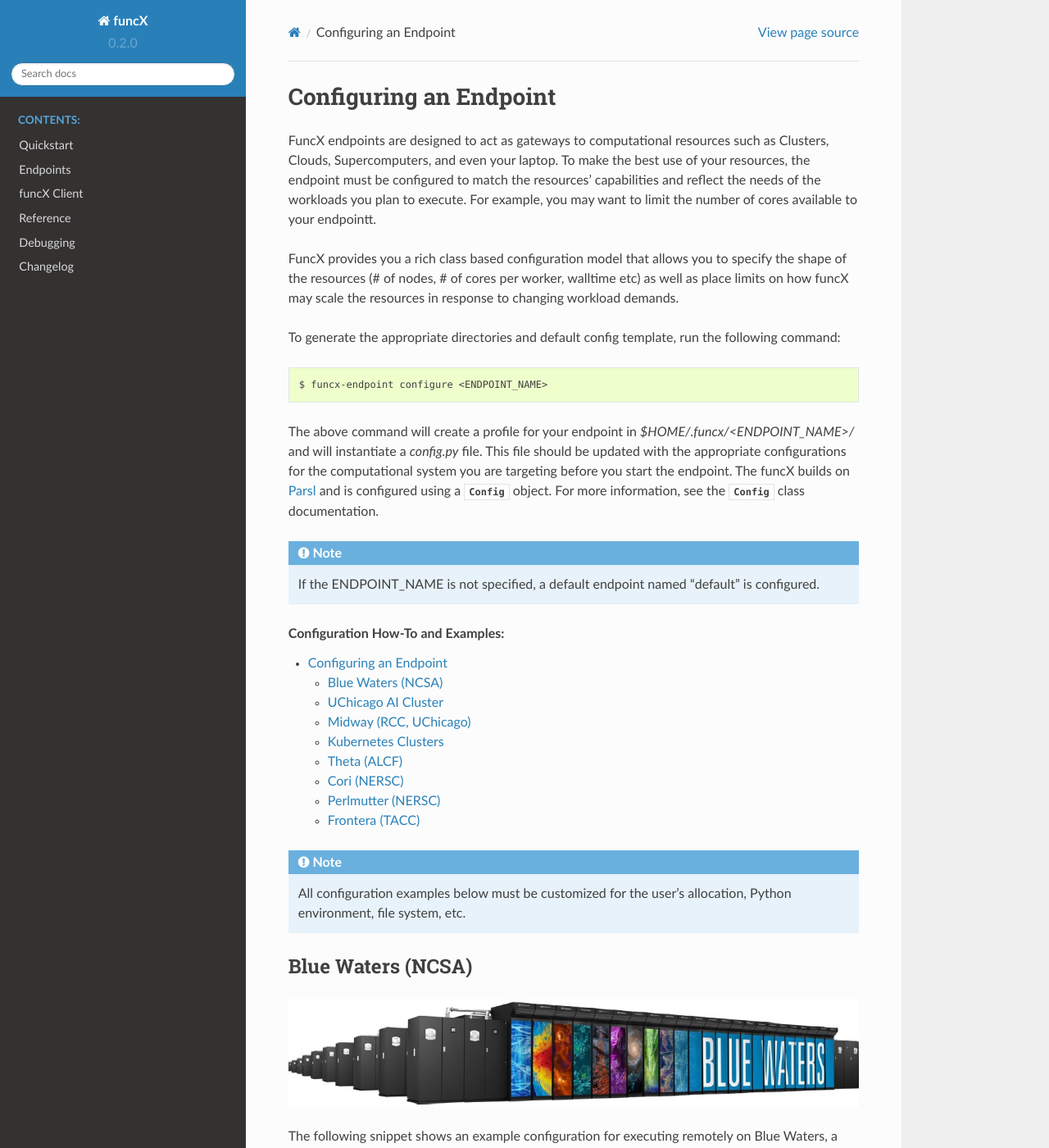
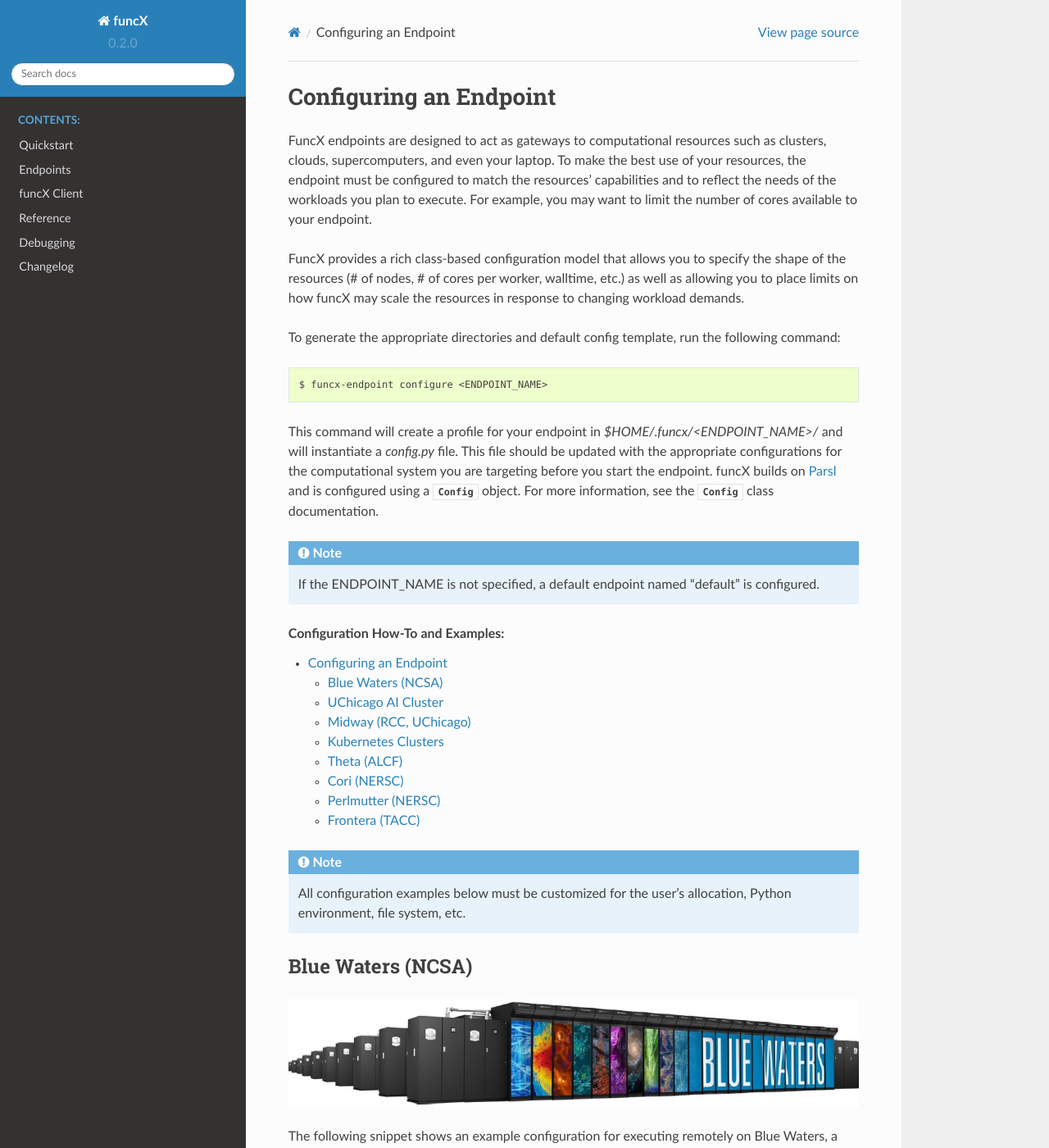
Before and after one commit to globus/globus-compute, a Sphinx documentation site: the page built from docs/configuring.rst, in a window 1280 px wide and 1400 px high. Shown: the whole window at 82% size. Built offline with Sphinx 7.4.7 and the Read the Docs theme 2.0.0, drawn with Linux system fonts in a browser that asks for light colours; some of the changed text lies outside the part shown.

Commit message:
wording/grammar/typos

```diff
--- a/docs/configuring.rst
+++ b/docs/configuring.rst
@@ -3,22 +3,22 @@
 Configuring an Endpoint
 -----------------------
 
-FuncX endpoints are designed to act as gateways to computational resources such as Clusters, Clouds,
-Supercomputers, and even your laptop. To make the best use of your resources, the endpoint must be
-configured to match the resources' capabilities and reflect the needs of the workloads you plan to execute.
-For example, you may want to limit the number of cores available to your endpointt.
+FuncX endpoints are designed to act as gateways to computational resources such as clusters, clouds,
+supercomputers, and even your laptop. To make the best use of your resources, the endpoint must be
+configured to match the resources' capabilities and to reflect the needs of the workloads you plan to execute.
+For example, you may want to limit the number of cores available to your endpoint.
 
-FuncX provides you a rich class based configuration model that allows you to specify the shape of the
-resources (# of nodes, # of cores per worker, walltime etc) as well as place limits on how funcX may
+FuncX provides a rich class-based configuration model that allows you to specify the shape of the
+resources (# of nodes, # of cores per worker, walltime, etc.) as well as allowing you to place limits on how funcX may
 scale the resources in response to changing workload demands.
 
 To generate the appropriate directories and default config template, run the following command::
 
   $ funcx-endpoint configure <ENDPOINT_NAME>
 
-The above command will create a profile for your endpoint in `$HOME/.funcx/<ENDPOINT_NAME>/` and will instantiate a
+This command will create a profile for your endpoint in `$HOME/.funcx/<ENDPOINT_NAME>/` and will instantiate a
 `config.py` file. This file should be updated with the appropriate configurations for the computational system you are
-targeting before you start the endpoint. The funcX builds on `Parsl <https://parsl-project.org>`_ and is
+targeting before you start the endpoint. funcX builds on `Parsl <https://parsl-project.org>`_ and is
 configured using a :class:`~funcx_endpoint.endpoint.utils.config.Config` object.
 For more information, see the :class:`~funcx_endpoint.endpoint.utils.config.Config` class documentation.
 
@@ -49,7 +49,7 @@ UChicago AI Cluster
 
 The following snippet shows an example configuration for the University of Chicago's AI Cluster.
 The configuration assumes the user is running on a login node and uses the `SlurmProvider` to interface
-with the scheduler, and launch onto the GPUs.
+with the scheduler and launch onto the GPUs.
 
 Link to `docs <https://howto.cs.uchicago.edu/slurm:ai>`_.
 
@@ -97,7 +97,7 @@ Cori (NERSC)
 .. image:: images/Cori-NERSC.png
 
 The following snippet shows an example configuration for accessing NERSC's **Cori** supercomputer. This example uses the `HighThroughputExecutor` and connects to Cori's Slurm scheduler.
-It is configured to request 2 nodes configured with 1 TaskBlock per node. Finally it includes override information to request a particular node type (Haswell) and to configure a specific Python environment on the worker nodes using Anaconda.
+It is configured to request 2 nodes configured with 1 TaskBlock per node. Finally, it includes override information to request a particular node type (Haswell) and to configure a specific Python environment on the worker nodes using Anaconda.
 
 .. literalinclude:: configs/cori.py
 
@@ -108,7 +108,7 @@ Perlmutter (NERSC)
 .. image:: images/Nersc9-image-compnew-sizer7-group-type-4-1.jpg
 
 The following snippet shows an example configuration for accessing NERSC's **Perlmutter** supercomputer. This example uses the `HighThroughputExecutor` and connects to Perlmutters's Slurm scheduler.
-It is configured to request 2 nodes configured with 1 TaskBlock per node. Finally it includes override information to request a particular node type (Haswell) and to configure a specific Python environment on the worker nodes using Anaconda.
+It is configured to request 2 nodes configured with 1 TaskBlock per node. Finally, it includes override information to request a particular node type (Haswell) and to configure a specific Python environment on the worker nodes using Anaconda.
 
 .. note:: Please run ``module load cgpu`` prior to executing ``funcx-endpoint start <endpoint_name>``
           on the Cori login nodes to access the Perlmutter queues.
@@ -121,8 +121,7 @@ Frontera (TACC)
 
 .. image:: images/frontera-banner-home.jpg
 
-Deployed in June 2019, Frontera is the 5th most powerful supercomputer in the world. Frontera replaces the NSF Blue Waters system at NCSA
-and is the first deployment in the National Science Foundation's petascale computing program. The configuration below assumes that the user is
-running on a login node and uses the `SlurmProvider` to interface with the scheduler, and uses the `SrunLauncher` to launch workers.
+The following snippet shows an example configuration for accessing the Frontera system at TACC. The configuration below assumes that the user is
+running on a login node, uses the `SlurmProvider` to interface with the scheduler, and uses the `SrunLauncher` to launch workers.
 
 .. literalinclude:: configs/frontera.py
```
Also changed, not shown: other parts of docs/configuring.rst (+3 -3 lines).
